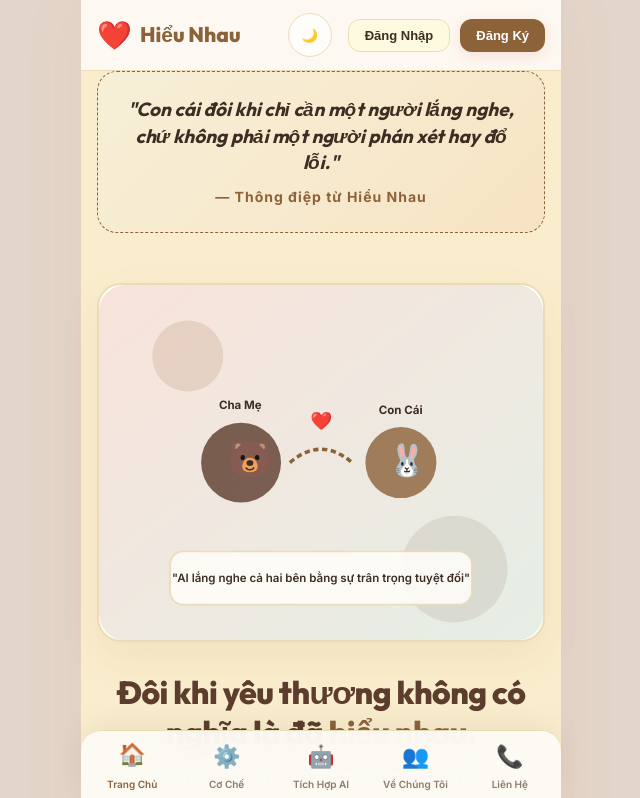
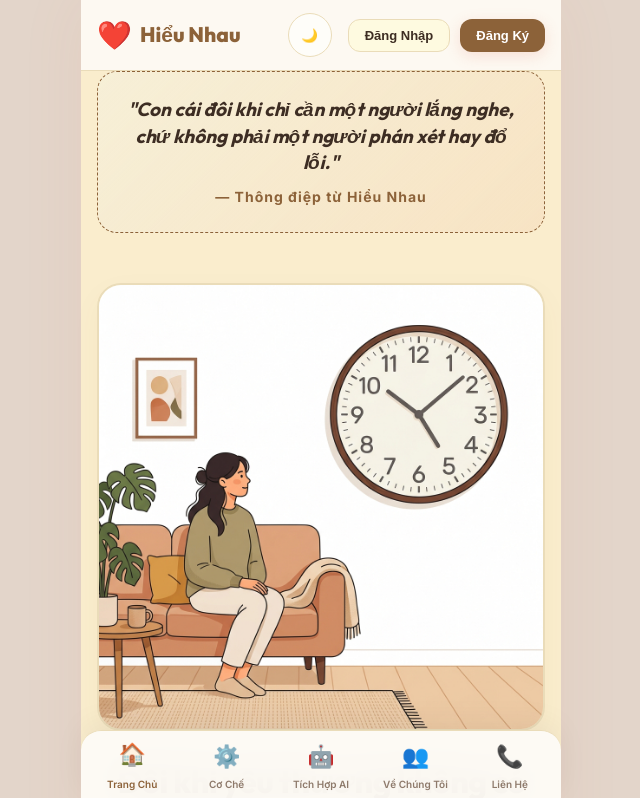
Before and after one commit to KhoiNguyen213/d3w, a React (Vite) app: page / in a window 1280 px wide. Shown: the top 798 px of the page, without its empty margins (319-959 px from the left). Built offline with nearby package versions, Linux system fonts and the light colour scheme.

Commit message:
style: replace SVG mascot illustration with cozy flat family image

```diff
--- a/src/App.jsx
+++ b/src/App.jsx
@@ -889,43 +889,19 @@ function App() {
                 </div>
               </div>
               <div className="hero-illustration">
-                {/* SVG Illustration stylized to look super premium */}
-                <svg viewBox="0 0 500 400" className="hero-card-illus" style={{ background: 'var(--card-bg)' }}>
-                  <defs>
-                    <linearGradient id="warmGrad" x1="0%" y1="0%" x2="100%" y2="100%">
-                      <stop offset="0%" stopColor="rgba(224, 122, 95, 0.2)" />
-                      <stop offset="100%" stopColor="rgba(129, 178, 154, 0.2)" />
-                    </linearGradient>
-                  </defs>
-                  <rect width="100%" height="100%" fill="url(#warmGrad)" rx="30" />
-
-                  {/* Decorative Elements */}
-                  <circle cx="100" cy="80" r="40" fill="var(--primary)" opacity="0.15" />
-                  <circle cx="400" cy="320" r="60" fill="var(--secondary)" opacity="0.1" />
-
-                  {/* Parent mascot vector symbolized */}
-                  <g transform="translate(160, 200)">
-                    <circle cx="0" cy="0" r="45" fill="var(--secondary)" opacity="0.8" />
-                    <text x="-15" y="10" fontSize="40" fill="white">🐻</text>
-                    <text x="-25" y="-60" fontSize="13" fontWeight="bold" fill="var(--text-main)">Cha Mẹ</text>
-                  </g>
-
-                  {/* Connection Bridge */}
-                  <path d="M 215 200 Q 250 170 285 200" fill="none" stroke="var(--primary)" strokeWidth="4" strokeDasharray="6,4" />
-                  <text x="238" y="160" fontSize="20">❤️</text>
-
-                  {/* Child mascot vector symbolized */}
-                  <g transform="translate(340, 200)">
-                    <circle cx="0" cy="0" r="40" fill="var(--primary)" opacity="0.8" />
-                    <text x="-15" y="10" fontSize="35" fill="white">🐰</text>
-                    <text x="-25" y="-55" fontSize="13" fontWeight="bold" fill="var(--text-main)">Con Cái</text>
-                  </g>
-
-                  <rect x="80" y="300" width="340" height="60" rx="15" fill="var(--card-bg)" opacity="0.9" stroke="var(--border)" strokeWidth="2" />
-                  <text x="250" y="335" textAnchor="middle" fill="var(--text-main)" fontSize="13" fontWeight="600">
-                    "AI lắng nghe cả hai bên bằng sự trân trọng tuyệt đối"
-                  </text>
-                </svg>
+                <img
+                  src="/hero-cozy.png"
+                  alt="Không gian gia đình ấm áp thấu cảm"
+                  className="hero-card-illus"
+                  style={{
+                    width: '100%',
+                    height: 'auto',
+                    borderRadius: '24px',
+                    border: '2px solid var(--border)',
+                    boxShadow: 'var(--shadow)',
+                    display: 'block'
+                  }}
+                />
               </div>
             </section>
 
```
Also changed, not shown: public/hero-cozy.png (added).
